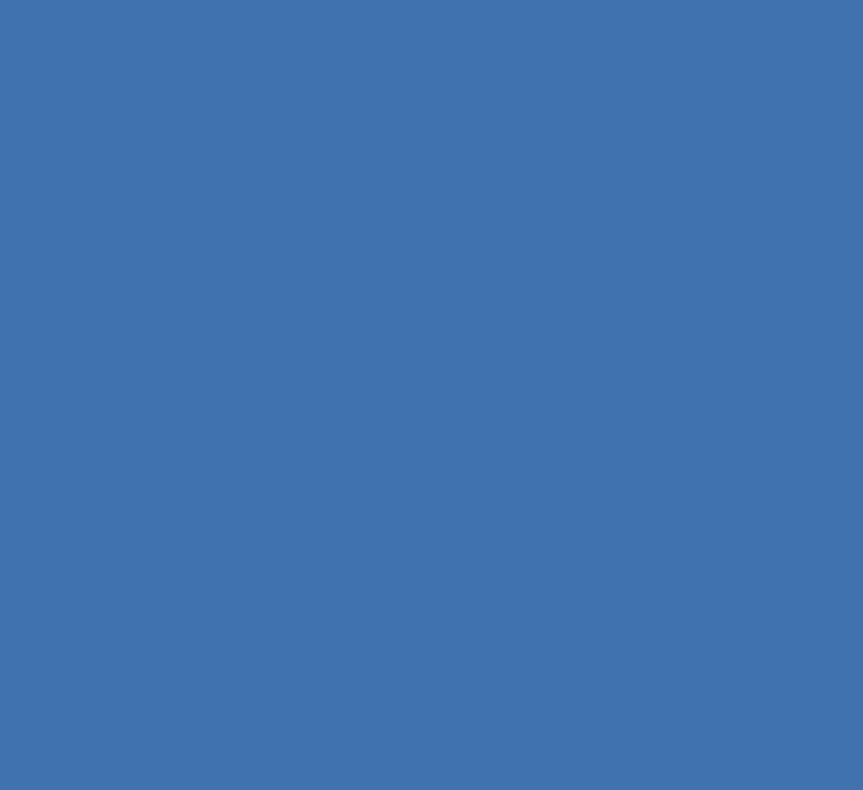
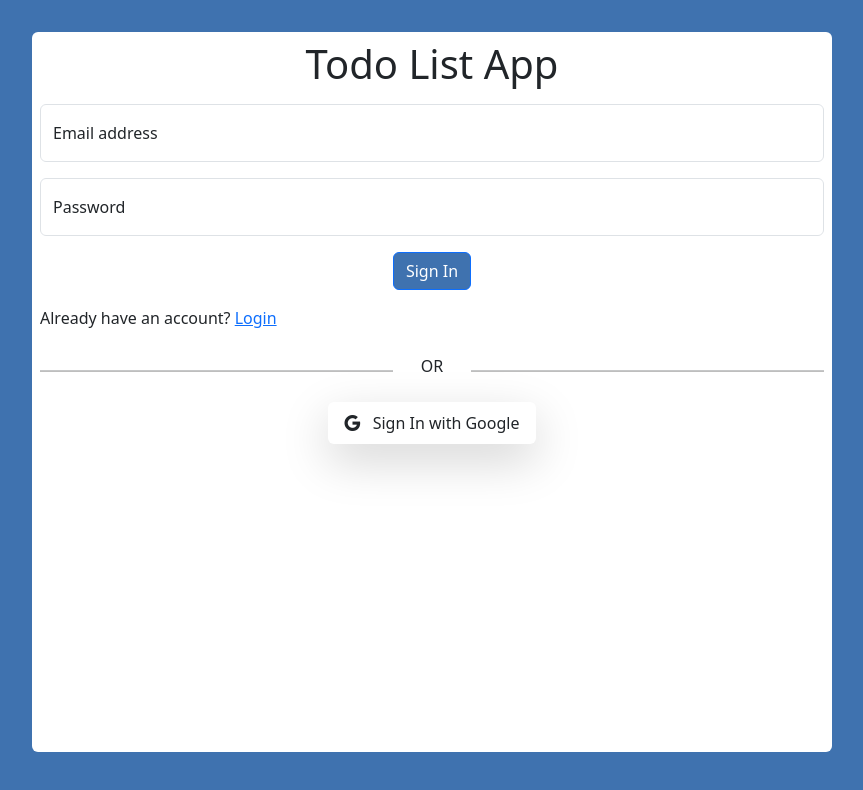
Before and after one commit to CotterellAnna/todo-app, a React (Create React App) app: page / in a window 1280 px wide. Before the commit this address had no page. Shown: the top 790 px of the page, without its empty margins (208-1071 px from the left). Built offline with nearby package versions, Linux system fonts and the light colour scheme.

Commit message:
C:/Program Files/Git/ path added

```diff
--- a/src/components/App.js
+++ b/src/components/App.js
@@ -13,7 +13,7 @@
     <Router>
       <UserProvider>
         <Routes>
-          <Route path='/Signup' element = {<Signup />} />
+          <Route path='/' element = {<Signup />} />
           <Route path='/login' element = {<Login />} />
           <Route path='/todoApp' element = {<TodoApp />} />
         </Routes>
```
